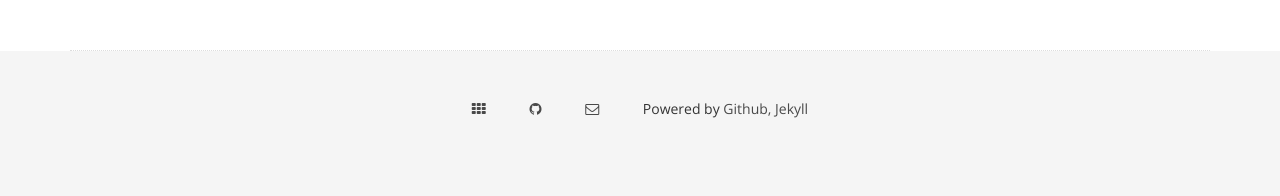
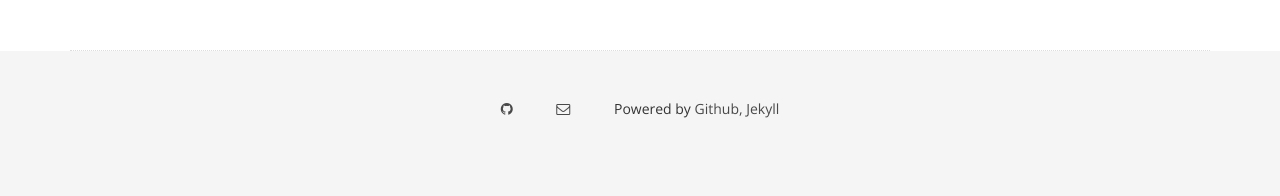
Before and after one commit to xpgo/xpgo.github.io, a Jekyll site: the page built from html/category.html, in a window 1280 px wide. Shown: the part 1562-1758 px from the top of the page. Built offline with Jekyll 4.4.1, drawn with Linux system fonts in a browser that asks for light colours; some web fonts are replaced.

Commit message:
removed dash link

```diff
--- a/_includes/footer.html
+++ b/_includes/footer.html
@@ -5,7 +5,6 @@
       <div class="col-md-12">
         <div class="footer-manu">
           <ul>
-            <li><a href="{{site.baseurl}}/dash"><i class="fa fa-th" aria-hidden="true"></i></a></li>
             <li class="github"><a href="https://github.com/xpgo" target="_blank"><i class="fa fa-github" aria-hidden="true"></i></a></li>
             <li class="email"><a href="mailto:xpgo@163.com"><i class="fa fa-envelope-o"></i></a></li>
             <li>Powered by <a href="https://github.com/xpgo">Github, </a> <a href="https://github.com/jekyll/jekyll">Jekyll</a></li>
```
